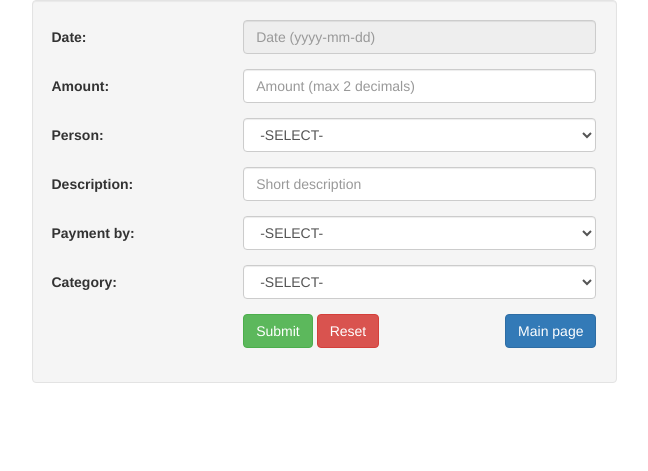
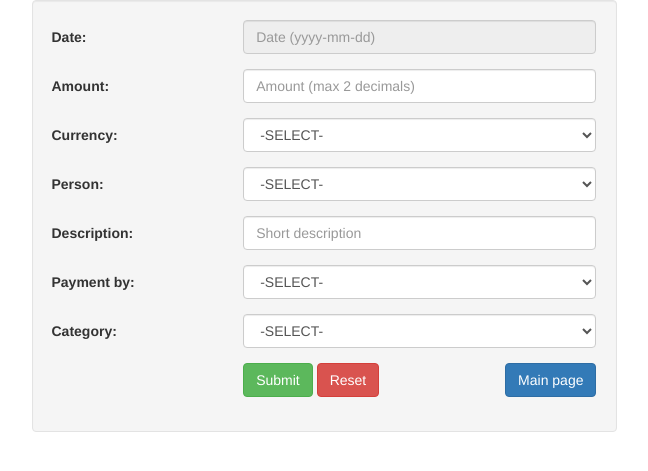
Before and after one commit to apolymen/Expenses, a CodeIgniter app: page /database/index.php/main/input in a window 1280 px wide. Shown: the top 471 px of the page, without its empty margins (316-964 px from the left). Run offline with CodeIgniter, Linux system fonts and the light colour scheme; the visitor is signed in with stand-in values (Sample User, id 1); tables that the repository leaves empty or names only in its code hold one stand-in row (values such as "Sample post").

Commit message:
Currencies (#3)
* Add currencies

* Add currencies

* Add currencies

* Add currencies

* Add currencies

* Fix comma typo

* Fix another comma typo

* Fix currencies dropdown

```diff
--- a/application/controllers/Main.php
+++ b/application/controllers/Main.php
@@ -134,7 +134,8 @@
 				'Person' => $this->input->post('person'),
 				'Description' => $this->input->post('description'),
 				'method_id' => $this->input->post('payment'),
-				'category_id' => $this->input->post('category')
+				'category_id' => $this->input->post('category'),
+				'currency_id' => $this->input->post('currency')
 			);
 			$this->model_expenses->add_record($data);
 
@@ -164,7 +165,8 @@
 				'Person' => $this->input->post('person'),
 				'Description' => $this->input->post('description'),
 				'method_id' => $this->input->post('payment'),
-				'category_id' => $this->input->post('category')
+				'category_id' => $this->input->post('category'),
+				'currency_id' => $this->input->post('currency')
 			);
 			$this->model_expenses->update_record($exp_id, $data);
 
@@ -190,6 +192,7 @@
 		// Fetch data from paymentmethods and categories tables
 		$temp['paymentmethods'] = $this->model_expenses->get_paymentmethods();
 		$temp['categories'] = $this->model_expenses->get_categories();
+		$temp['currencies'] = $this->model_expenses->get_currencies();
 
 		return $temp;
 	}
--- a/application/models/Model_expenses.php
+++ b/application/models/Model_expenses.php
@@ -15,8 +15,10 @@
     $query = $this->db->select ('expdata.id AS id, xDate AS Date, Amount AS Amount, Person AS Person, Description AS Description')
             ->select ('paymentmethods.Method AS Method')
             ->select ('categories.Name AS Category')
+            ->select ('currencies.currency AS Currency')
             ->join ('paymentmethods',  'expdata.method_id = paymentmethods.id')
             ->join ('categories', 'expdata.category_id = categories.id')
+            ->join ('currencies', 'expdata.currency_id = currencies.id')
             ->like ('Description', $st)
             ->or_like ('xDate', $st)
             ->order_by ('xDate ASC, id ASC')
@@ -41,7 +43,7 @@
 
   public function get_record_by_id($exp_id) {
     $query = $this->db->select('expdata.id, expdata.xDate, expdata.amount, expdata.person, expdata.description')
-            ->select('method_id AS payment, category_id AS category')
+            ->select('method_id AS payment, category_id AS category, currency_id AS currency')
             ->where('expdata.id', $exp_id)
             ->get('expdata');
     if ($query->num_rows() > 0) {
@@ -108,4 +110,25 @@
         return $categories_result = array_combine($cat_id, $cat_name);
     }
 
+  // Get currencies table to populate the Currency dropdown
+    function get_currencies()
+    {
+        $this->db->select('id');
+        $this->db->select('currency');
+        $this->db->from('currencies');
+        $query = $this->db->get();
+        $result = $query->result();
+
+        //array to store currency id & currency name
+        $curr_id = array('-SELECT-');
+        $curr_name = array('-SELECT-');
+
+        for ($i = 0; $i < count($result); $i++)
+        {
+            array_push($curr_id, $result[$i]->id);
+            array_push($curr_name, $result[$i]->currency);
+        }
+        return $currencies_result = array_combine($curr_id, $curr_name);
+    }
+
 }
--- a/application/views/view_input.php
+++ b/application/views/view_input.php
@@ -48,6 +48,19 @@
       <div class="col-lg-8 col-sm-8">
         <input type="number" step="0.01" name="amount" id="amount" placeholder="Amount (max 2 decimals)" class="form-control" value="<?php echo set_value('amount'); ?>" />
         <span class="text-danger"><?php echo form_error('amount'); ?></span>
+      </div>
+      </div>
+      </div>
+      <div class="form-group">
+      <div class="row colbox">
+      <div class="col-lg-4 col-sm-4">
+        <label for="currency" class="control-label">Currency:</label>
+      </div>
+      <div class="col-lg-8 col-sm-8">
+        <?php
+          $attributes = 'class="form-control" id="currency"';
+          echo form_dropdown('currency',$currencies,set_value('currency'),$attributes);?>
+        <span class="text-danger"><?php echo form_error('currency'); ?></span>
       </div>
       </div>
       </div>
--- a/application/views/view_retrieve.php
+++ b/application/views/view_retrieve.php
@@ -55,6 +55,7 @@
         <tr>
           <th>Date</th>
           <th>Amount</th>
+          <th>Currency</th>
           <th>Person</th>
           <th>Description</th>
           <th>Payment</th>
@@ -64,7 +65,7 @@
       <tbody>
         <?php if (is_array($expenses)) { ?>
           <?php foreach ($expenses as $row): ?>
-          <tr> <td class="hidden"><?=$row->id?></td> <td style="white-space: nowrap;"><?=implode('-', array_reverse(explode('-', $row->Date)))?></td> <td><?=number_format($row->Amount,2)?></td> <td><?=$row->Person?></td> <td><?=$row->Description?></td> <td><?=$row->Method?></td> <td><?=$row->Category?></td> </tr>
+          <tr> <td class="hidden"><?=$row->id?></td> <td style="white-space: nowrap;"><?=implode('-', array_reverse(explode('-', $row->Date)))?></td> <td><?=number_format($row->Amount,2)?></td> <td><?=$row->Currency?></td> <td><?=$row->Person?></td> <td><?=$row->Description?></td> <td><?=$row->Method?></td> <td><?=$row->Category?></td> </tr>
           <?php endforeach; ?>
         <?php } ?>
       </tbody>
```
Also changed, not shown: application/views/view_edit.php (+13 -0 lines). Lines whose indentation alone changed are shown as unchanged.
